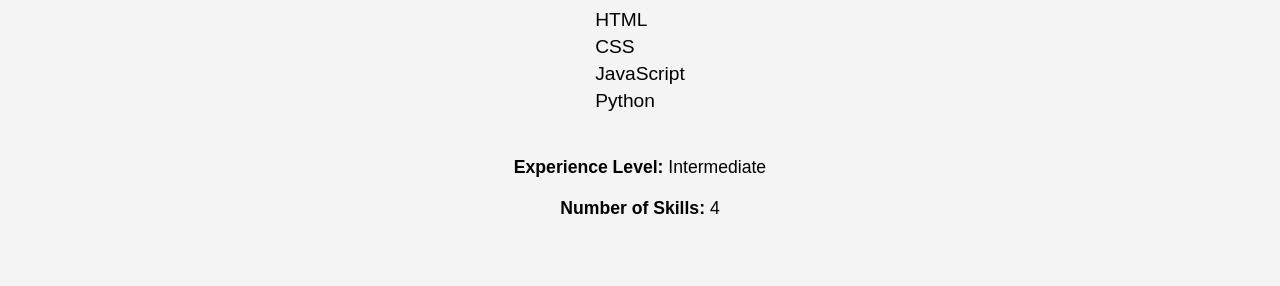
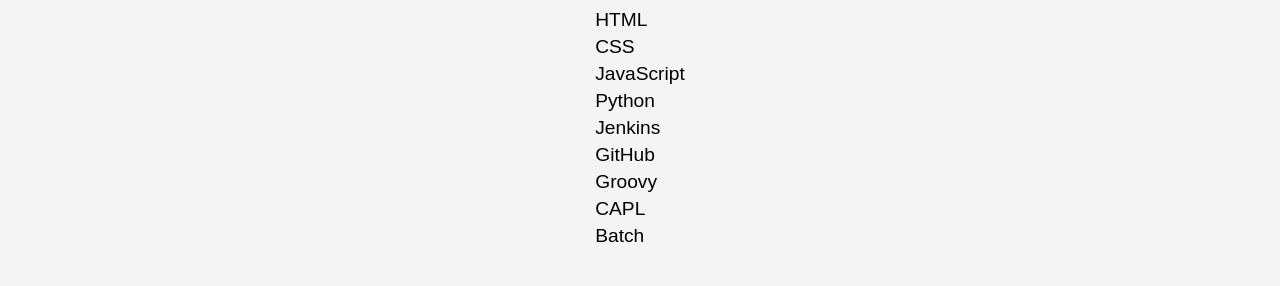
Before and after one commit to aashmith/PersonalProfile, a plain HTML site: page index.html in a window 1280 px wide. Shown: the part 514-800 px from the top of the page. Drawn offline with Linux system fonts and the light colour scheme.

Commit message:
added more skills

```diff
--- a/index.html
+++ b/index.html
@@ -34,6 +34,13 @@
                 <li>CSS</li>
                 <li>JavaScript</li>
                 <li>Python</li>
+				<li>Jenkins</li>
+				<li>GitHub</li>
+				<li>Groovy</li>
+				<li>CAPL</li>
+				<li>Batch</li>
+
+
                 <!-- Add more skills as needed -->
             </ul>
             <p><strong>Experience Level:</strong> Intermediate</p>
```
